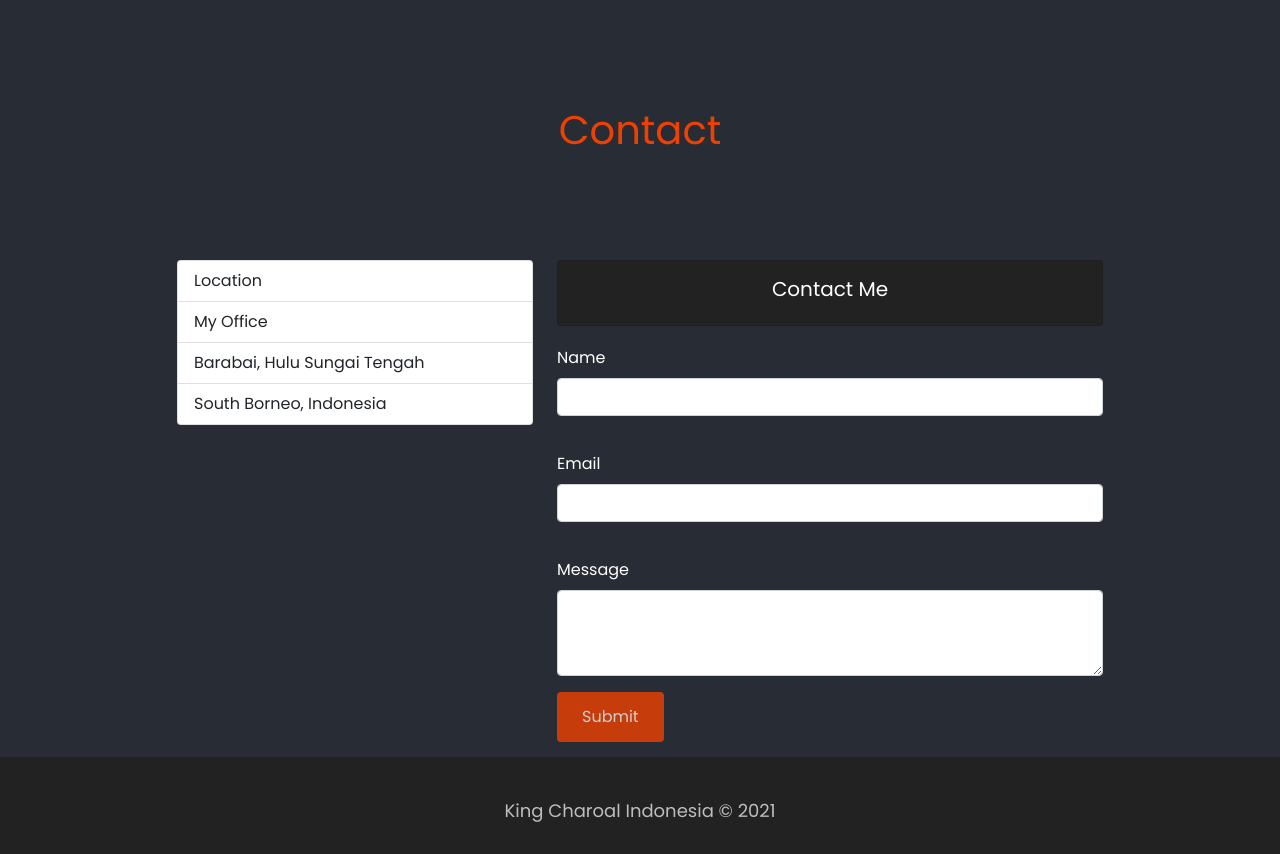
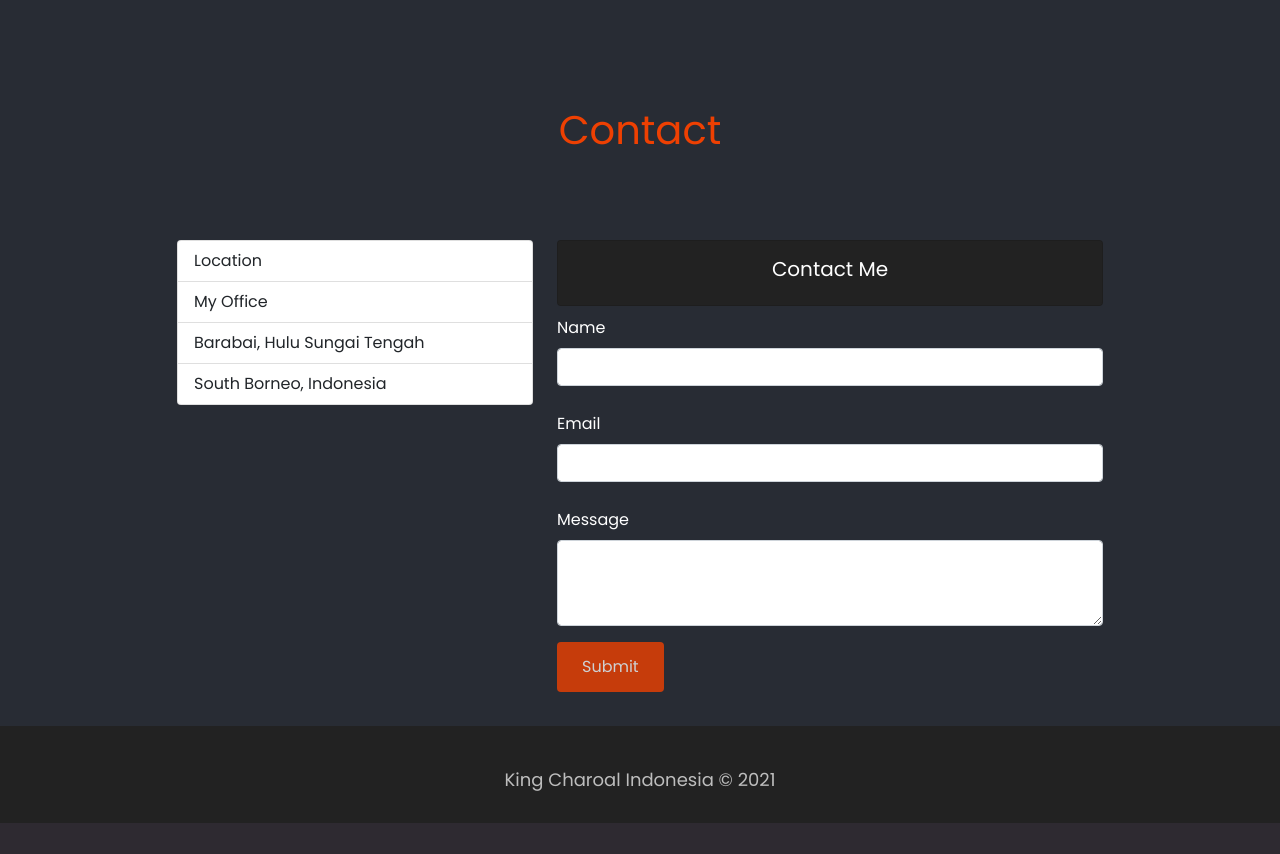
Before and after one commit to Muhfrrazi/King-Charcoal-Indo, a PHP site: page / in a window 1280 px wide. Shown: the part 2915-3769 px from the top of the page. After the commit the page ends 3738 px from the top, so only its background shows below. Run offline with PHP 8.4, Linux system fonts and the light colour scheme; some libraries are stand-ins or nearby versions.

Commit message:
menambahkan style margin ke form contact

```diff
--- a/css/style.css
+++ b/css/style.css
@@ -164,12 +164,17 @@ body {
 }
 .contact .cont {
   color: #ee4002;
-  margin: 1.5em;
   margin-top: 3.5em;
+}
+.contact .form-submit {
+  margin-top: 2em;
+}
+.contact .list-group {
+  margin-top: 2em;
 }
 .contact .form-label {
   color: #fff;
-  margin-top: 20px;
+  margin-top: 10px;
 }
 .footer-dark {
   padding: 30px 0;
```
